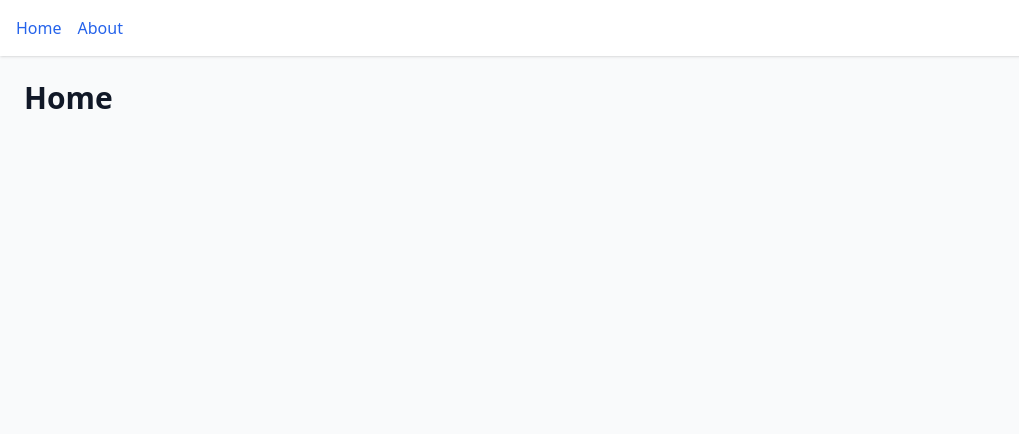
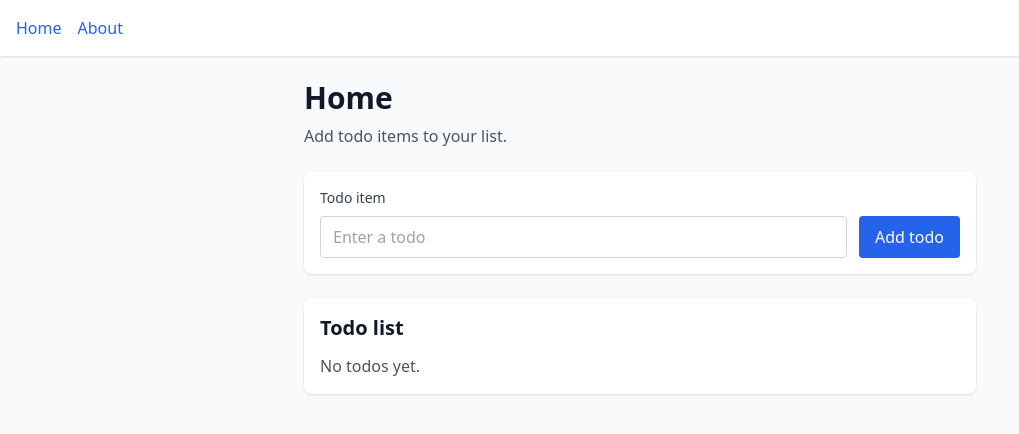
Before and after one commit to bholu-xhawk/xhawk-bholu, a React (Vite) app in the folder apps/web/: page / in a window 1280 px wide. Shown: the top 434 px of the page, without its empty margins (0-1019 px from the left). Built offline with nearby package versions, Linux system fonts and the light colour scheme.

Commit message:
XHawk: Add todo workflow to Home page

```diff
--- a/apps/web/src/pages/Home.jsx
+++ b/apps/web/src/pages/Home.jsx
@@ -1,5 +1,94 @@
-import React from 'react';
+import React, { useRef, useState } from 'react';
 
 export default function Home() {
-  return <h1 className="text-3xl font-bold">Home</h1>;
+  const [todos, setTodos] = useState([]);
+  const [draft, setDraft] = useState('');
+  const [editingId, setEditingId] = useState(null);
+  const nextTodoId = useRef(1);
+
+  const isEditing = editingId !== null;
+
+  function handleSubmit(event) {
+    event.preventDefault();
+
+    const text = draft.trim();
+    if (!text) {
+      return;
+    }
+
+    if (isEditing) {
+      setTodos((currentTodos) =>
+        currentTodos.map((todo) => (todo.id === editingId ? { ...todo, text } : todo))
+      );
+      setEditingId(null);
+    } else {
+      setTodos((currentTodos) => [...currentTodos, { id: nextTodoId.current, text }]);
+      nextTodoId.current += 1;
+    }
+
+    setDraft('');
+  }
+
+  function handleEdit(todo) {
+    setDraft(todo.text);
+    setEditingId(todo.id);
+  }
+
+  return (
+    <section className="mx-auto max-w-2xl space-y-6">
+      <div>
+        <h1 className="text-3xl font-bold">Home</h1>
+        <p className="mt-2 text-gray-600">
+          {isEditing ? 'Update the selected todo item.' : 'Add todo items to your list.'}
+        </p>
+      </div>
+
+      <form className="rounded-lg bg-white p-4 shadow" onSubmit={handleSubmit}>
+        <label className="block text-sm font-medium text-gray-700" htmlFor="todo-input">
+          Todo item
+        </label>
+        <div className="mt-2 flex flex-col gap-3 sm:flex-row">
+          <input
+            className="flex-1 rounded border border-gray-300 px-3 py-2 focus:border-blue-500 focus:outline-none focus:ring-2 focus:ring-blue-200"
+            id="todo-input"
+            onChange={(event) => setDraft(event.target.value)}
+            placeholder="Enter a todo"
+            type="text"
+            value={draft}
+          />
+          <button
+            className="rounded bg-blue-600 px-4 py-2 font-medium text-white hover:bg-blue-700"
+            type="submit"
+          >
+            {isEditing ? 'Update todo' : 'Add todo'}
+          </button>
+        </div>
+      </form>
+
+      <div className="rounded-lg bg-white p-4 shadow">
+        <h2 className="text-xl font-semibold">Todo list</h2>
+        {todos.length === 0 ? (
+          <p className="mt-3 text-gray-600">No todos yet.</p>
+        ) : (
+          <ul className="mt-4 space-y-3">
+            {todos.map((todo) => (
+              <li
+                className="flex items-center justify-between gap-3 rounded border border-gray-200 p-3"
+                key={todo.id}
+              >
+                <span>{todo.text}</span>
+                <button
+                  className="text-sm font-medium text-blue-600 hover:underline"
+                  onClick={() => handleEdit(todo)}
+                  type="button"
+                >
+                  Edit
+                </button>
+              </li>
+            ))}
+          </ul>
+        )}
+      </div>
+    </section>
+  );
 }
```
Also changed, not shown: 1 other file (tests, documents, lock files or other folders).
